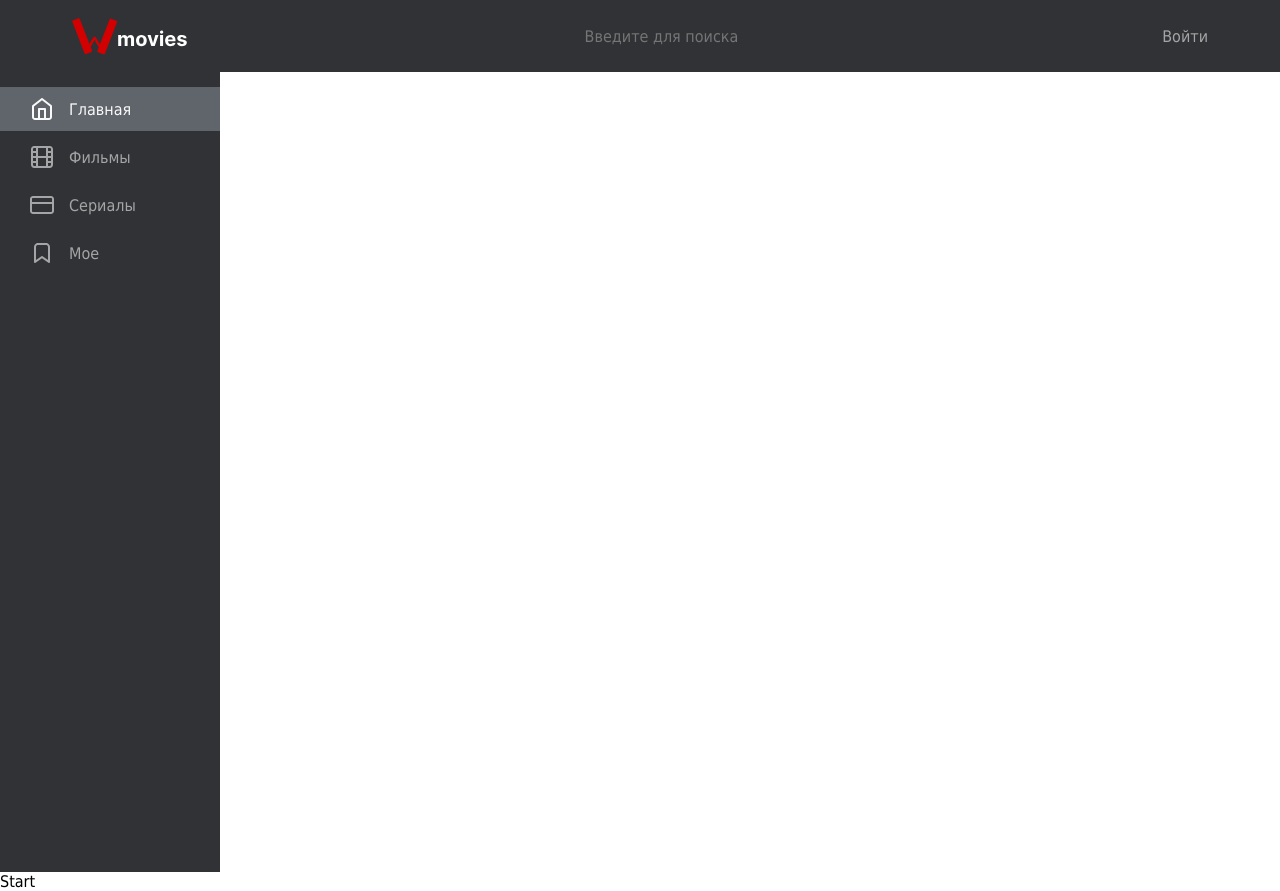
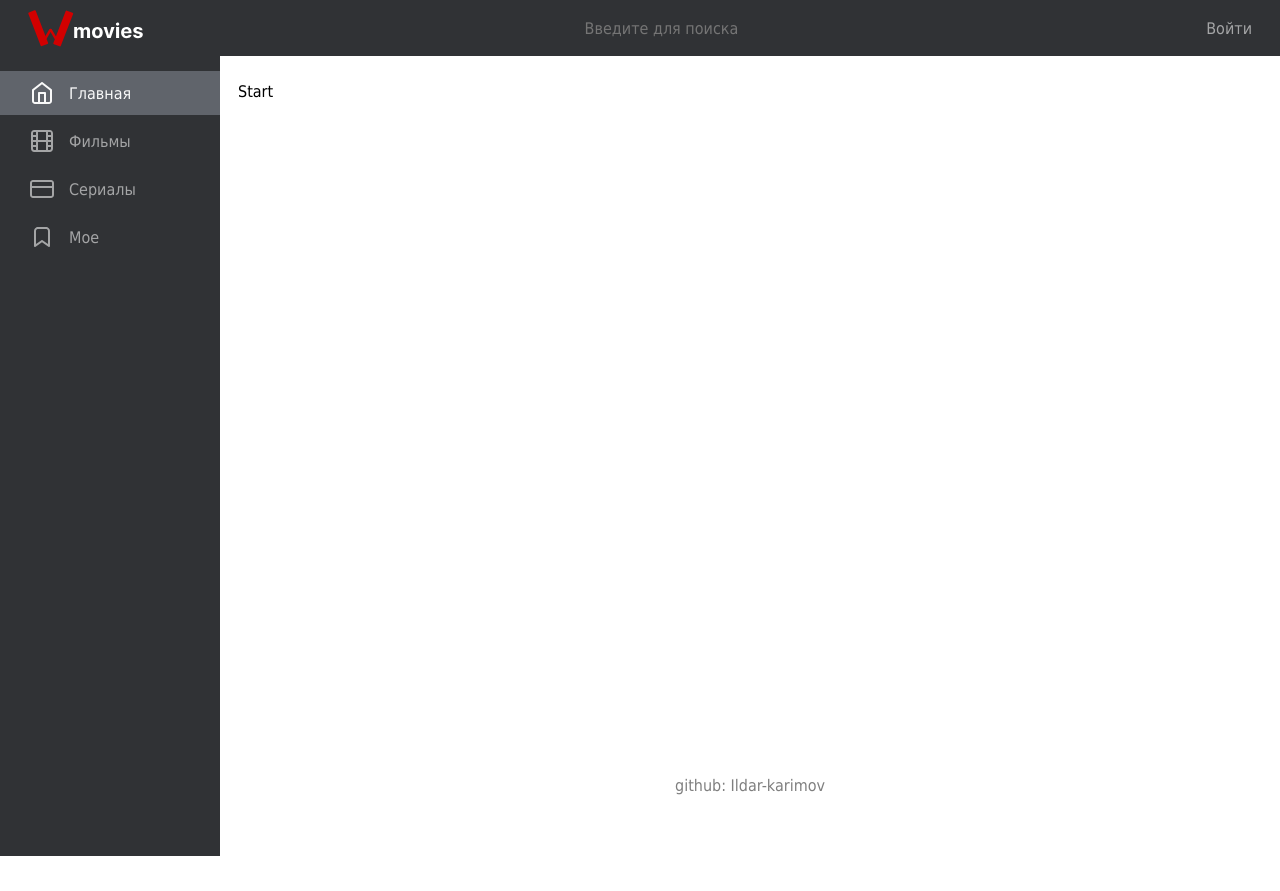
Before and after one commit to Ildar-karimov/watch-films, a Vue app: page / in a window 1280 px wide. After the commit the page ends 800 px from the top, so only its background shows below. Built offline with nearby package versions, Linux system fonts and the light colour scheme.

Commit message:
изменил layout

```diff
--- a/src/app/App.vue
+++ b/src/app/App.vue
@@ -11,11 +11,11 @@
     <template #default>
       <PageBody>
         <RouterView />
+
+        <template #footer>
+          <PageFooter />
+        </template>
       </PageBody>
-    </template>
-
-    <template #footer>
-      <PageFooter />
     </template>
   </MainLayout>
 </template>
--- /dev/null
+++ b/src/shared/assets/scss/consts/layoutVariables.scss
@@ -0,0 +1,3 @@
+$headerHeight: 56px;
+$sideBarWidth: 220px;
+$footerHeight: 24px;
--- a/src/shared/ui/layouts/MainLayout.vue
+++ b/src/shared/ui/layouts/MainLayout.vue
@@ -6,3 +6,9 @@
     <slot name="footer" />
   </div>
 </template>
+
+<style scoped>
+.main-layout {
+  height: 100vh;
+}
+</style>
--- a/src/widgets/PageBody/PageBody.vue
+++ b/src/widgets/PageBody/PageBody.vue
@@ -1,13 +1,23 @@
-<script setup lang="ts">
-
-</script>
-
 <template>
-<div class="page-body">
-  <slot />
-</div>
+<body class="page-body">
+  <main class="page-body__inner">
+    <slot />
+  </main>
+  <slot name="footer" />
+</body>
 </template>
 
-<style scoped>
+<style scoped lang="scss">
+@use '@/shared/assets/scss/consts/layoutVariables.scss' as *;
 
+.page-body {
+  padding-top: $headerHeight;
+  padding-left: $sideBarWidth;
+  height: 100%;
+}
+
+.page-body__inner {
+  padding: 26px 18px;
+  min-height: calc(100% - $footerHeight);
+}
 </style>
--- a/src/widgets/PageFooter/PageFooter.vue
+++ b/src/widgets/PageFooter/PageFooter.vue
@@ -1,11 +1,18 @@
-<script setup lang="ts">
-
-</script>
-
 <template>
-<div class="page-footer"></div>
+  <footer class="page-footer">
+    github: Ildar-karimov
+  </footer>
 </template>
 
-<style scoped>
+<style scoped lang="scss">
+@use '@/shared/assets/scss/consts/layoutVariables.scss' as *;
 
+.page-footer {
+  height: $footerHeight;
+
+  text-align: center;
+  font-size: 16px;
+
+  opacity: 0.5;
+}
 </style>
--- a/src/widgets/PageHeader/index.scss
+++ b/src/widgets/PageHeader/index.scss
@@ -1,12 +1,18 @@
 @use '@/shared/assets/scss/consts/pallete/background-colors.scss' as *;
 @use '@/shared/assets/scss/consts/pallete/font-colors.scss' as *;
+@use '@/shared/assets/scss/consts/layoutVariables.scss' as *;
 
 .page-header {
+  position: fixed;
+  top: 0;
+  left: 0;
+
   display: flex;
   align-items: center;
   justify-content: space-between;
-  height: 72px;
-  padding: 0 72px;
+  height: $headerHeight;
+  padding: 0 28px;
+  width: 100%;
 
   color: map-get($fontColors, primary);
 
--- a/src/widgets/PageSideBar/ui/PageSidebar.vue
+++ b/src/widgets/PageSideBar/ui/PageSidebar.vue
@@ -1,5 +1,5 @@
 <template>
-  <div class="page-sidebar">
+  <aside class="page-sidebar">
     <nav class="page-sidebar__nav nav">
       <router-link to="/" class="nav__link">
         <UiSpriteIcon :sprite-name="SPRITE_NAME" icon-id="home" />
@@ -18,7 +18,7 @@
         Мое
       </router-link>
     </nav>
-  </div>
+  </aside>
 </template>
 
 <script setup lang="ts">
@@ -31,9 +31,14 @@ const SPRITE_NAME = 'sidebar-sprite.svg';
 <style lang="scss" scoped>
 @use '@/shared/assets/scss/consts/pallete/background-colors.scss' as *;
 @use '@/shared/assets/scss/consts/pallete/font-colors.scss' as *;
+@use '@/shared/assets/scss/consts/layoutVariables.scss' as *;
 
 .page-sidebar {
-  width: 220px;
+  position: fixed;
+  left: 0;
+  top: $headerHeight;
+
+  width: $sideBarWidth;
   height: 100vh;
   padding: 15px 0;
 
```
